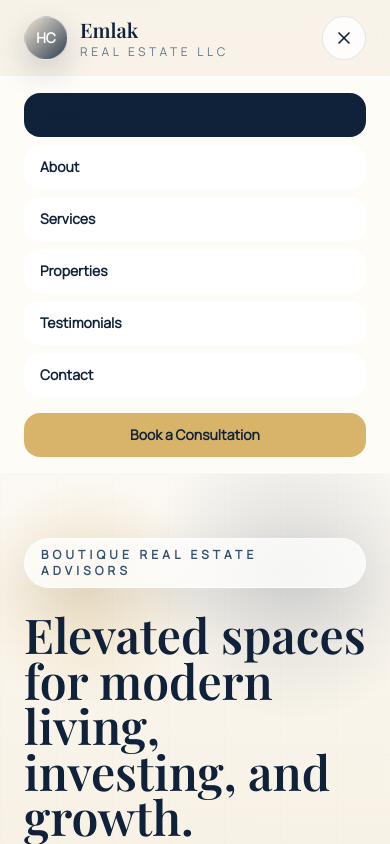
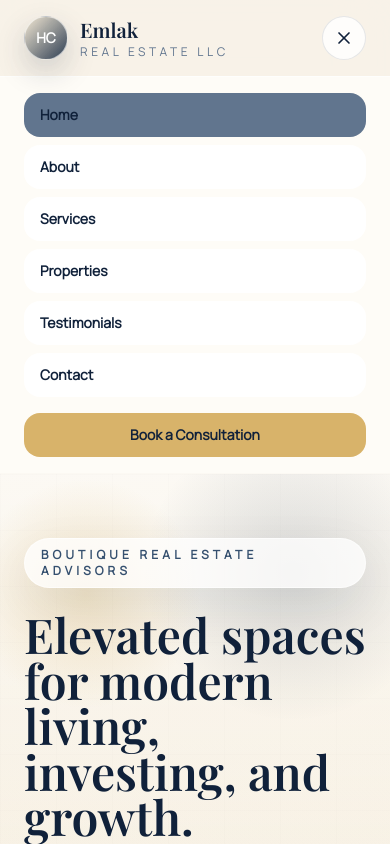
Before and after one commit to Zuvairiya7197/react-next-single-page, a Next.js app: page / in a window 390 px wide. Both pictures are taken after a click on the button "Open navigation menu". Shown: the top 844 px of the page. Built offline with nearby package versions, Linux system fonts and the light colour scheme.

Commit message:
mobile isActive color corrected

```diff
--- a/components/Navbar.tsx
+++ b/components/Navbar.tsx
@@ -157,7 +157,7 @@ export function Navbar() {
                   onClick={() => setIsOpen(false)}
                   className={`rounded-2xl px-4 py-3 text-sm font-semibold transition ${
                     isActive
-                      ? 'bg-[var(--color-slate-900)] text-white'
+                      ? 'bg-[var(--color-slate-500)] text-white'
                       : 'bg-white text-[var(--color-slate-700)]'
                   }`}
                 >
```
